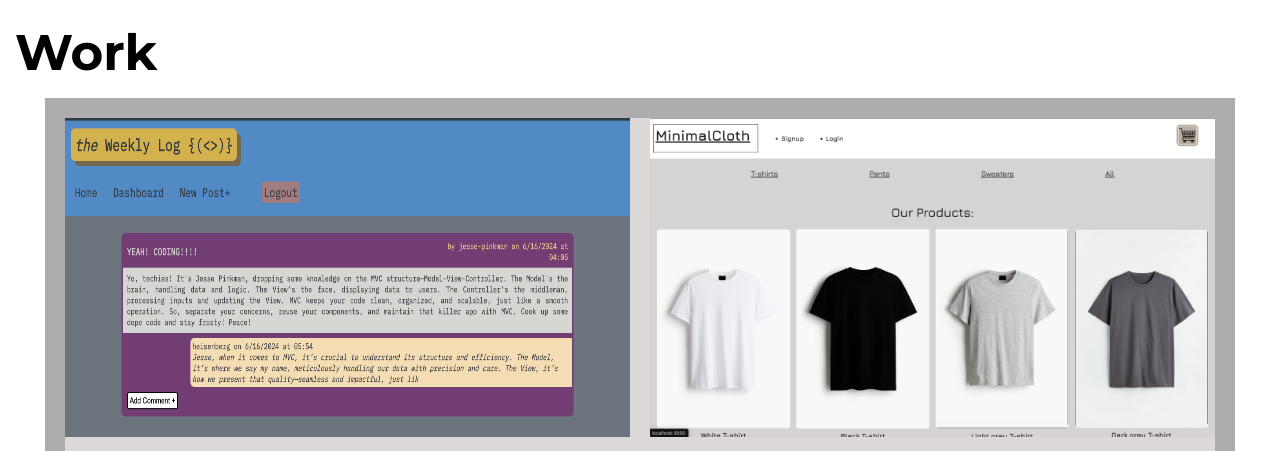
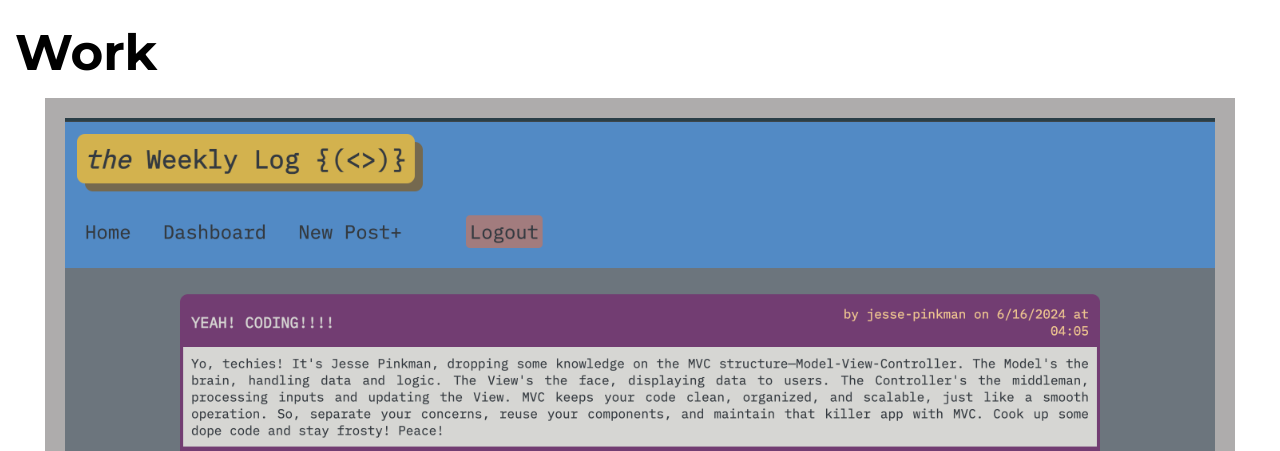
Before and after one commit to marcusmr15/professional-portfolio, a plain HTML site: page index.html in a window 1280 px wide. Shown: the part 1495-1946 px from the top of the page. Drawn offline with Linux system fonts and the light colour scheme.

Commit message:
Removed a project

```diff
--- a/index.html
+++ b/index.html
@@ -70,12 +70,6 @@ Additionally, my strong organizational and communication skills allow me to work
                <div>
                   <a href="https://the-weekly-log-7ca1ef8a58cb.herokuapp.com/" target="_blank">
                      <img src="./assets/images/projects/the-weekly-log-home.png" alt="Image of 'the Weekly Log' website's dashboard."  data-en="Image of 'the Weekly Log' website's dashboard." data-es="Imagen de la página principal del sitio web: 'the Weekly Log'." class="image2"/>
-                  </a>
-               </div>
-               <div class="workSpace"></div>
-               <div>
-                  <a href="https://e-commerce-project-udvs.onrender.com/" target="_blank">
-                     <img src="./assets/images/projects/minimal-cloth-e-commerce.png" alt="Image of the 'Minimal Cloth' website's dashboard."  data-en="Image of the 'Minimal Cloth' website's dashboard." data-es="Imagen de la página principal del sitio web: 'Minimal Cloth'." class="image2"/>
                   </a>
                </div>
             </div>
```
